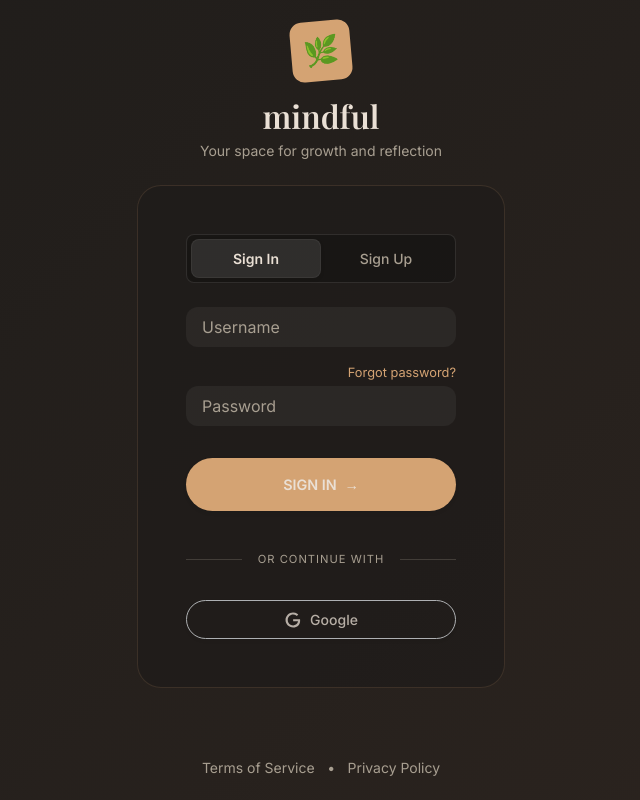
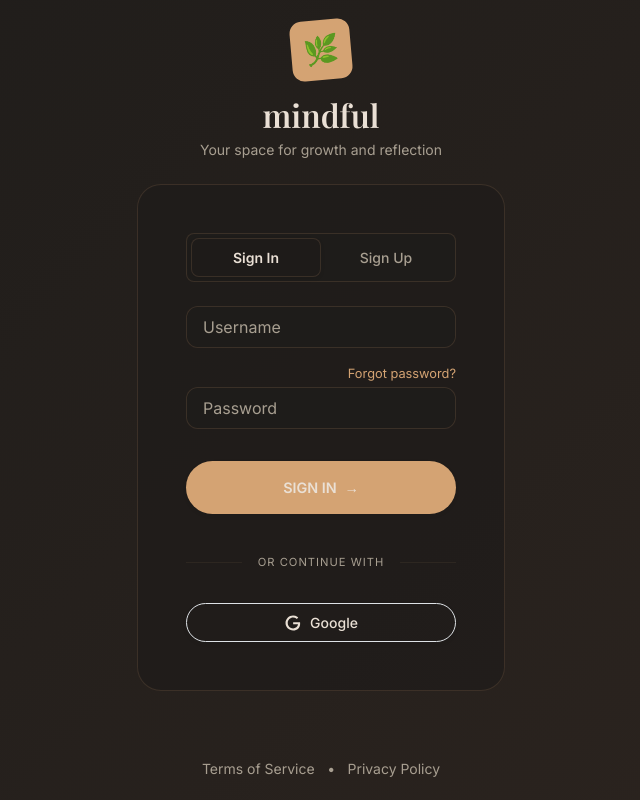
Before and after one commit to anmol26rajput/Mindful, a Django app: page /login/ in a window 1280 px wide. Shown: the part 94-894 px from the top of the page, without its empty margins (319-959 px from the left). Run offline with Django 5.2, Linux system fonts and the light colour scheme; some web fonts are replaced.

Commit message:
Standardize form element styling with CSS variables and refine focus states across authentication pages.

```diff
--- a/core/journal/templates/journal/base.html
+++ b/core/journal/templates/journal/base.html
@@ -98,14 +98,15 @@
         textarea {
             color: var(--text-main) !important;
             background-color: rgba(255, 255, 255, 0.05);
-            border-color: var(--border-color);
+            border: 1px solid var(--border-color) !important;
+            border-radius: 12px;
         }
 
         .form-control:focus {
             background-color: rgba(255, 255, 255, 0.1);
             color: var(--text-main) !important;
-            border-color: var(--accent-primary);
-            box-shadow: none;
+            border-color: var(--accent-primary) !important;
+            box-shadow: 0 0 0 3px rgba(212, 163, 115, 0.15);
         }
 
         /* Placeholder Color */
--- a/core/journal/templates/journal/login.html
+++ b/core/journal/templates/journal/login.html
@@ -17,9 +17,9 @@
 
                 <!-- Custom Toggle -->
                 <div class="d-flex p-1 mb-4 rounded-3"
-                    style="background-color: rgba(0, 0, 0, 0.2); border: 1px solid rgba(255, 255, 255, 0.1);">
+                    style="background-color: var(--bg-body); border: 1px solid var(--border-color);">
                     <a href="{% url 'login' %}" class="btn btn-sm w-50 rounded-3 shadow-sm fw-bold py-2"
-                        style="background-color: rgba(255, 255, 255, 0.1); color: var(--text-main); border: 1px solid rgba(255, 255, 255, 0.05);">
+                        style="background-color: var(--glass-bg); color: var(--text-main); border: 1px solid var(--border-color);">
                         Sign In
                     </a>
                     <a href="{% url 'register' %}" class="btn btn-sm w-50 rounded-3 text-muted fw-medium py-2"
@@ -41,8 +41,7 @@
                         {% endif %}
                         <div class="position-relative">
                             <input type="{{ field.field.widget.input_type }}" name="{{ field.html_name }}"
-                                class="form-control ps-3 py-2 border-0" placeholder="{{ field.label }}"
-                                style="background-color: rgba(255, 255, 255, 0.05); color: var(--text-main);">
+                                class="form-control ps-3 py-2" placeholder="{{ field.label }}">
                         </div>
                         {% if field.errors %}
                         <div class="text-danger small mt-1 ms-1">
@@ -60,15 +59,15 @@
                 </form>
 
                 <div class="d-flex align-items-center my-4 pt-2">
-                    <hr class="flex-grow-1 opacity-25" style="border-color: var(--text-muted);">
+                    <hr class="flex-grow-1" style="border-color: var(--border-color); opacity: 0.5;">
                     <span class="mx-3 text-muted small text-uppercase"
                         style="font-size: 0.7rem; letter-spacing: 1px;">OR CONTINUE WITH</span>
-                    <hr class="flex-grow-1 opacity-25" style="border-color: var(--text-muted);">
+                    <hr class="flex-grow-1" style="border-color: var(--border-color); opacity: 0.5;">
                 </div>
 
                 <button
-                    class="btn btn-outline-secondary w-100 d-flex align-items-center justify-content-center gap-2 border opacity-75 shadow-sm py-2"
-                    style="border-radius: 50px; color: var(--text-main); background-color: transparent; border-color: var(--text-muted);">
+                    class="btn btn-outline-secondary w-100 d-flex align-items-center justify-content-center gap-2 border shadow-sm py-2"
+                    style="border-radius: 50px; color: var(--text-main); background-color: transparent; border-color: var(--border-color);">
                     <svg width="18" height="18" viewBox="0 0 24 24">
                         <path fill="currentColor"
                             d="M21.35 11.1h-9.17v2.73h6.51c-.33 3.81-3.5 5.44-6.5 5.44C8.36 19.27 5 16.25 5 12c0-4.1 3.2-7.27 7.2-7.27 3.09 0 4.9 1.97 4.9 1.97L19 4.72S16.56 2 12.1 2C6.42 2 2.03 6.8 2.03 12c0 5.05 4.13 10 10.22 10 5.35 0 9.25-3.67 9.25-9.09 0-1.15-.15-1.81-.15-1.81z" />
```
Also changed, not shown: core/journal/templates/journal/register.html (+6 -6 lines).
